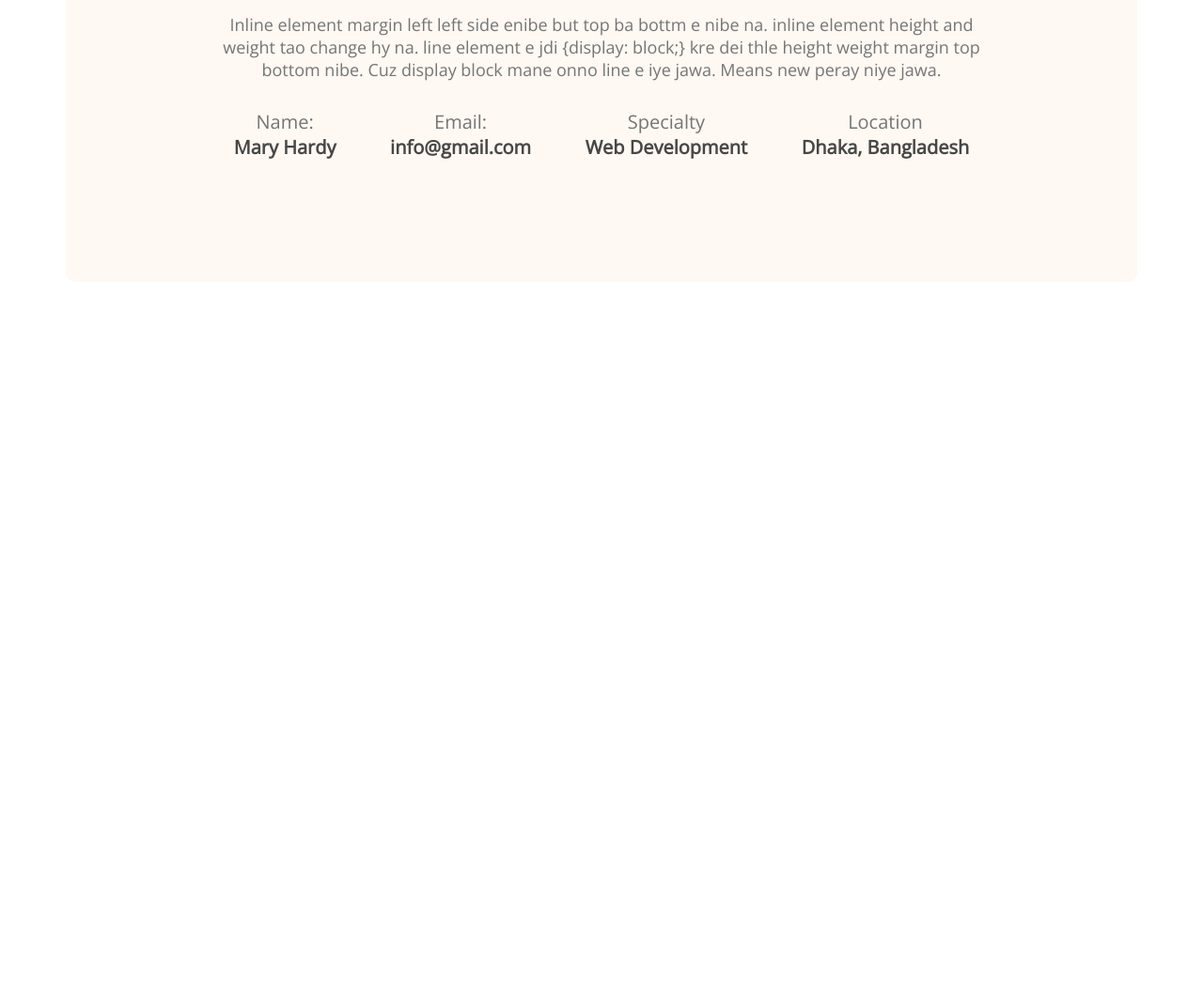
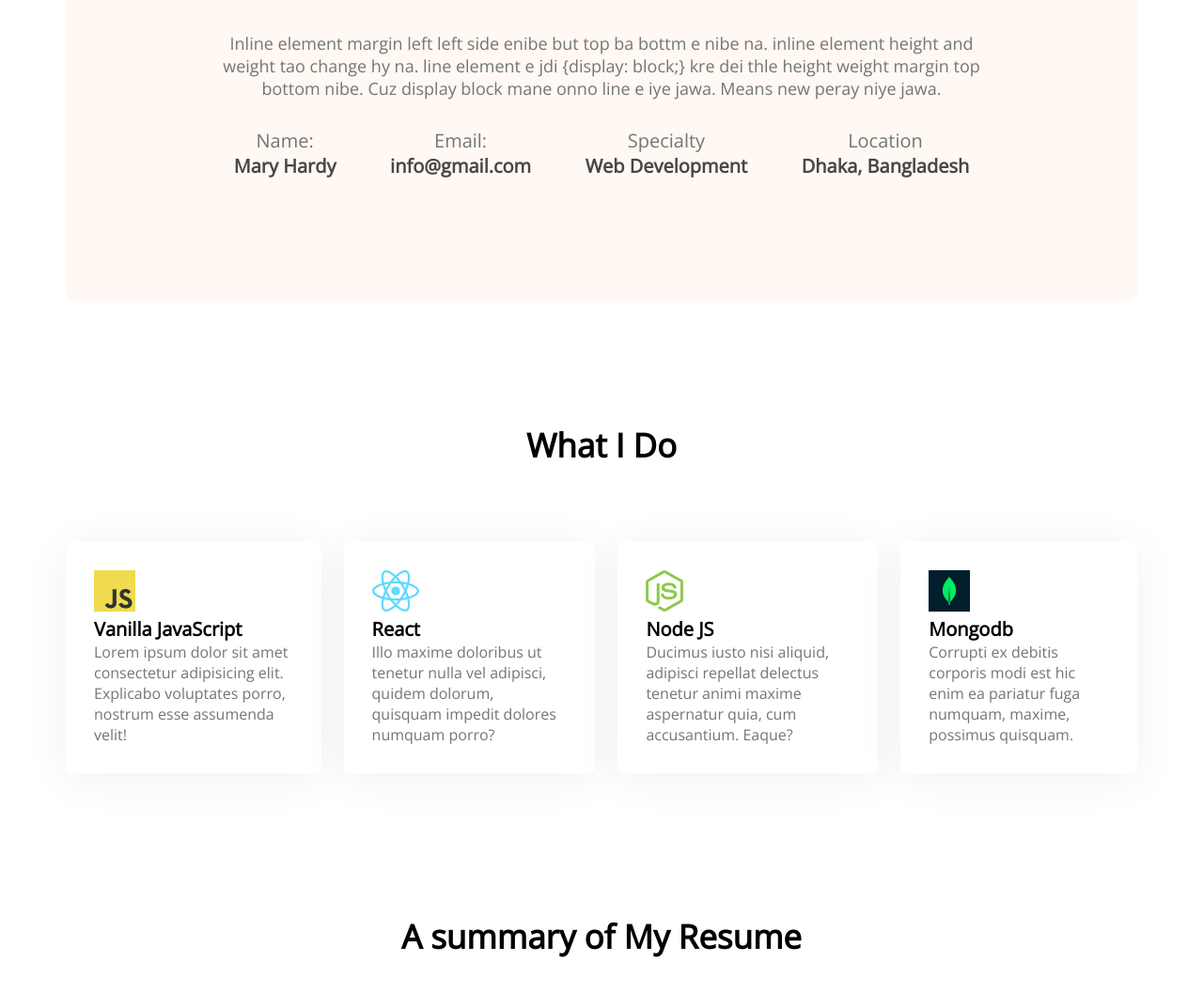
Before and after one commit to MehediHasanEmon/developer-portfolio, a plain HTML site: page index.html in a window 1280 px wide. Shown: the part 1163-2220 px from the top of the page at 94% size. Before the commit the page ends 1463 px from the top, so only its background shows below. Drawn offline with nearby package versions, Linux system fonts and the light colour scheme.

Commit message:
added skills content

```diff
--- a/index.html
+++ b/index.html
@@ -60,6 +60,38 @@
    </div>
 
 </section>
+<!-- What I do section -->
+<section class="what-i-do">
+    <h3 class="section-title">What I Do</h3>
+    <!-- div.skills-container>.skill*4>img+p.skill-title+p.skill-description>lorem15 -->
+    <div class="skills-container">
+        <div class="skill">
+            <img src="images/icons/js.png" alt="">
+            <p class="skill-title">Vanilla JavaScript</p>
+            <p class="skill-description">Lorem ipsum dolor sit amet consectetur adipisicing elit. Explicabo voluptates porro, nostrum esse assumenda velit!</p>
+        </div>
+        <div class="skill">
+            <img src="images/icons/react.png" alt="">
+            <p class="skill-title">React</p>
+            <p class="skill-description">Illo maxime doloribus ut tenetur nulla vel adipisci, quidem dolorum, quisquam impedit dolores numquam porro?</p>
+        </div>
+        <div class="skill">
+            <img src="images/icons/nodejs.png" alt="">
+            <p class="skill-title">Node JS</p>
+            <p class="skill-description">Ducimus iusto nisi aliquid, adipisci repellat delectus tenetur animi maxime aspernatur quia, cum accusantium. Eaque?</p>
+        </div>
+        <div class="skill">
+            <img src="images/icons/mongo.png" alt="">
+            <p class="skill-title">Mongodb</p>
+            <p class="skill-description">Corrupti ex debitis corporis modi est hic enim ea pariatur fuga numquam, maxime, possimus quisquam.</p>
+        </div>
+    </div>
+</section>
+<!-- Resume Section -->
+<section class="resume">
+    <h3 class="section-title">A summary of My Resume</h3>
+
+</section>
     </main>
     <footer>
 
--- a/styles/portfolio.css
+++ b/styles/portfolio.css
@@ -2,7 +2,9 @@
     margin: 0;
     font-family: 'Open Sans', sans-serif;
 }
-
+section{
+    margin-top: 130px;
+}
 /* header and navigation styles */
 .nav-title {
     font-weight: 800;
@@ -81,8 +83,8 @@ main{
 
 }
 .section-title{
-
-    margin-bottom: 30px;
+    text-align: center;
+    margin-bottom: 50px;
     font-weight: 700;
     font-size: 35px;
 
@@ -110,3 +112,28 @@ margin-bottom: 30px;
     color: #474747;
 
 }
+/* What I do styles */
+.what-i-do{
+    margin-top: 130px;
+}
+.skills-container{
+    display: flex;
+    gap: 24px;
+}
+.skill-title{
+    font-weight: 700;
+    font-size: 20px;
+}
+.skill-description{
+    color: #757575;
+
+}
+.skill{
+    background: #FFFFFF;
+    box-shadow: 0px 6px 50px rgba(0, 0,0,0.06);
+    border-radius: 6px;
+    padding: 30px;
+    margin-top: 30px;
+    margin-bottom: 20px;
+}
+/* Resume Styles */
```
